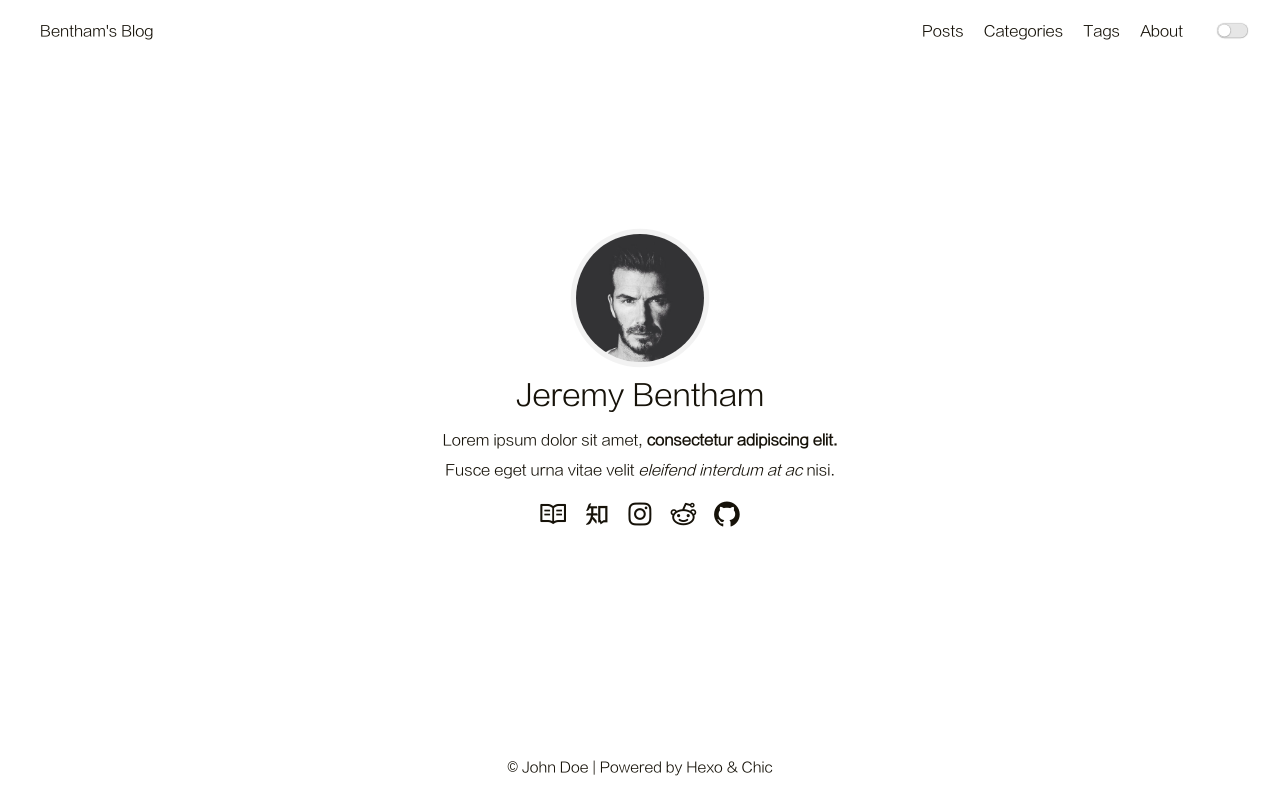
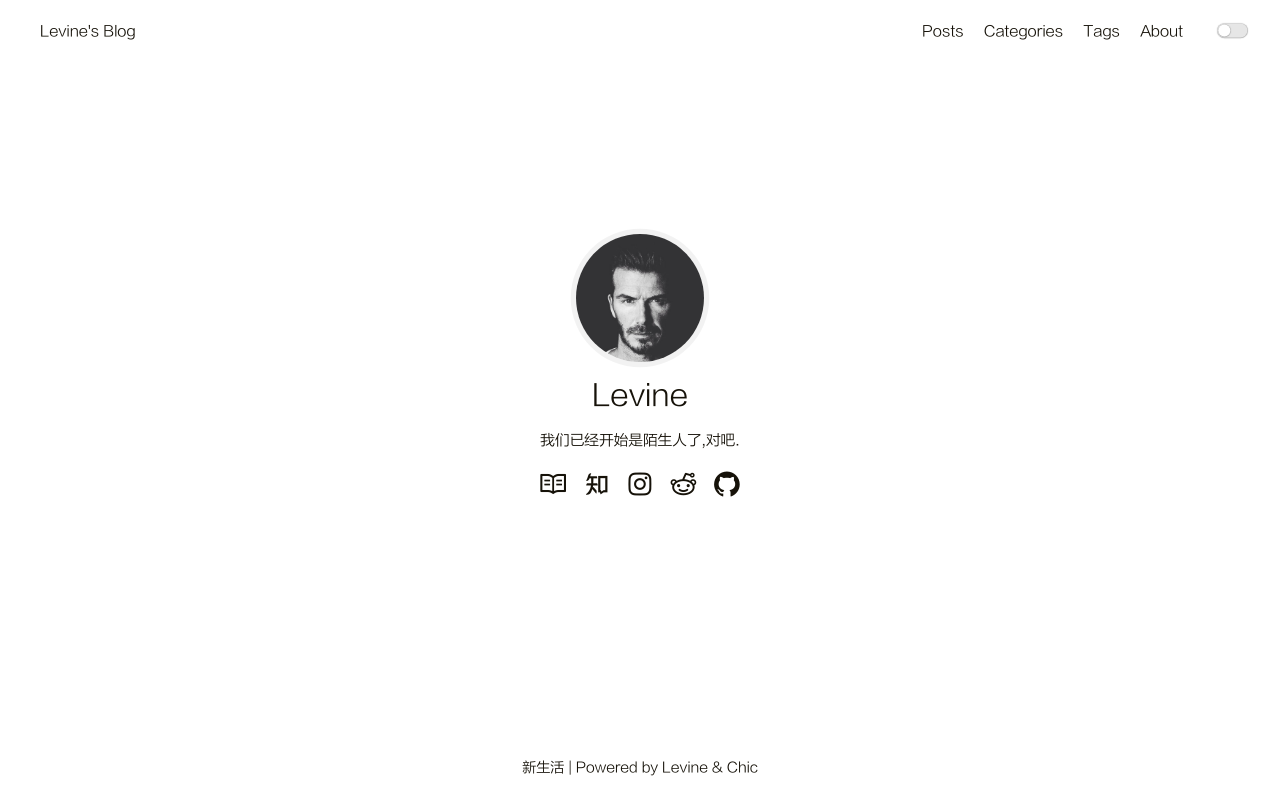
Before and after one commit to Aaotaman/Aaotaman.github.io, a plain HTML site: page index.html in a window 1280 px wide. Drawn offline with Linux system fonts and the light colour scheme.

Commit message:
Update index.html
fix bug

```diff
--- a/index.html
+++ b/index.html
@@ -12,7 +12,7 @@
 
 
 
-<title>Hexo</title>
+<title>Hello</title>
 
 
 
@@ -49,7 +49,7 @@
         <header>
     <nav class="navbar">
         <div class="container">
-            <div class="navbar-header header-logo"><a href="/">Bentham&#39;s Blog</a></div>
+            <div class="navbar-header header-logo"><a href="/">Levine&#39;s Blog</a></div>
             <div class="menu navbar-right">
 
                     <a class="menu-item" href="/archives">Posts</a>
@@ -71,7 +71,7 @@
         <div class="container">
             <div class="navbar-header">
                 <div>
-                    <a href="/">Bentham&#39;s Blog</a><a id="mobile-toggle-theme">·&nbsp;Light</a>
+                    <a href="/">Levine&#39;s Blog</a><a id="mobile-toggle-theme">·&nbsp;Light</a>
                 </div>
                 <div class="menu-toggle" onclick="mobileBtn()">&#9776; Menu</div>
             </div>
@@ -110,8 +110,8 @@
         <div class="avatar">
             <a href="/archives"><img src="/image/avatar.jpeg"></a>
         </div>
-        <div class="nickname">Jeremy Bentham</div>
-        <div class="description"><p>Lorem ipsum dolor sit amet, <strong>consectetur adipiscing elit.</strong> <br>Fusce eget urna vitae velit <em>eleifend interdum at ac</em> nisi.</p>
+        <div class="nickname">Levine</div>
+        <div class="description"><p>我们已经开始是陌生人了,对吧.</p>
 </div>
         <div class="links">
 
@@ -160,7 +160,7 @@
         </div>
         <footer id="footer" class="footer">
     <div class="copyright">
-        <span>© John Doe | Powered by <a href="https://hexo.io" target="_blank">Hexo</a> & <a href="https://github.com/Siricee/hexo-theme-Chic" target="_blank">Chic</a></span>
+        <span>新生活 | Powered by <a href="#" target="_blank">Levine</a> & <a href="https://github.com/Siricee/hexo-theme-Chic" target="_blank">Chic</a></span>
     </div>
 </footer>
 
```
